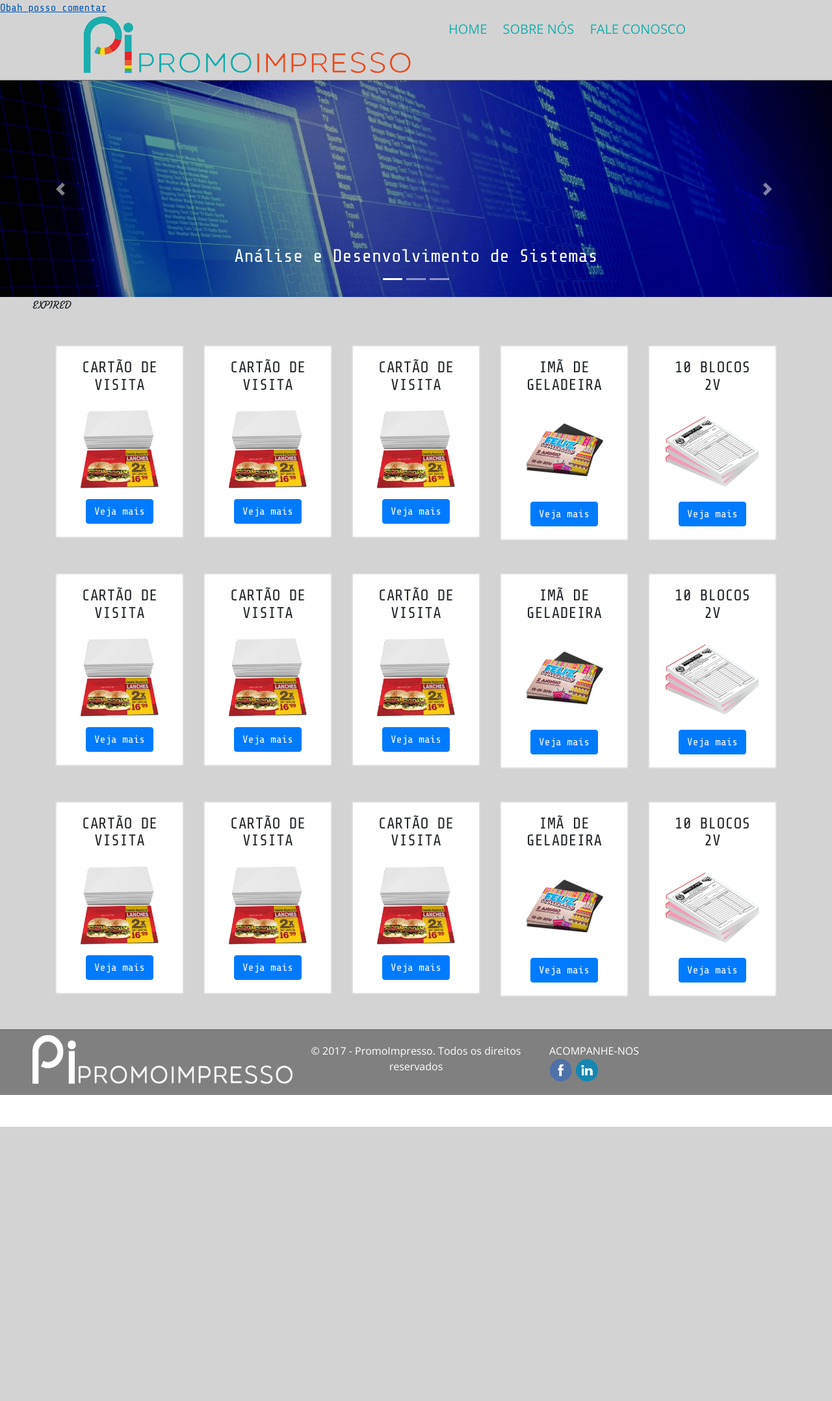
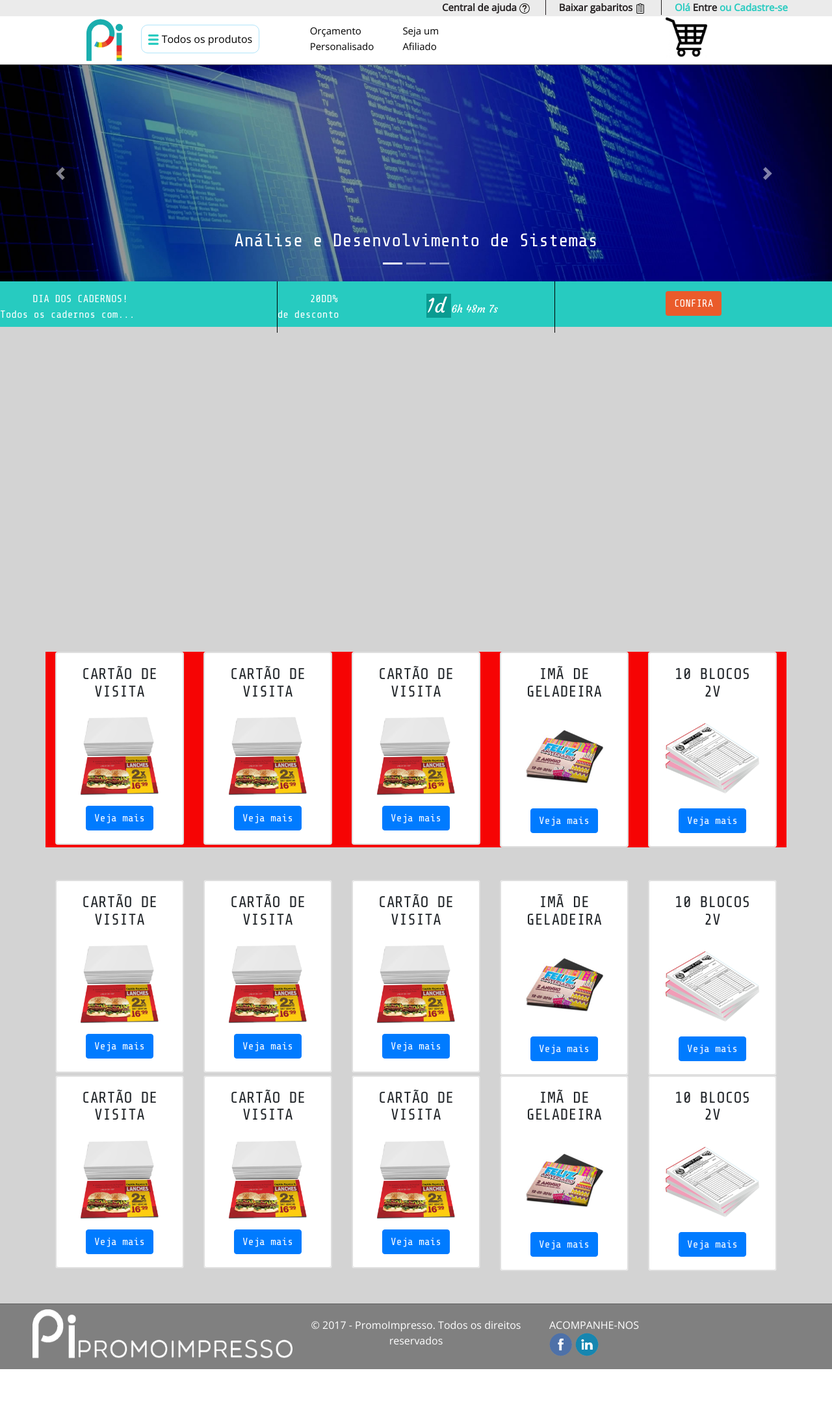
Before and after one commit to alisson04/teste3, a PHP site: page / in a window 1280 px wide. Shown: the whole page at 65% size. Before the commit the page ends 1734 px from the top, so only its background shows below. Run offline with PHP 8.4, Linux system fonts and the light colour scheme; some libraries are stand-ins or nearby versions; some web fonts are replaced.

Commit message:
finalizado header trabalhando no timer

```diff
--- a/_css/estilo.css
+++ b/_css/estilo.css
@@ -1,20 +1,18 @@
 @charset "UTF-8";
-@font-face{
-    font-family: 'FonteLogo';
-    src: url("../_fonts/bubblegum-sans-regular.otf");
-}
 
-/*MODAL PRODUTOS----------------------------------------------------*/
-div#exampleModalLong{/*modal de produtos*/
-    width: 100%;
-    background-color: black;
+/*DIV PROMOÇÃO----------------------------------------------------------------*/
+div#div_timer p#timer_days{
+    text-align: center;
+    display:inline;
+    background-color: #0a9b91;
+    font-size: 30px;
 }
 
 /*PRODUTOS----------------------------------------------------*/
-div.produtos{/*container de produtos*/
-    margin-top: 50px;
+div#div_produtos{/*container de produtos*/
+    margin-top: 500px;
     margin-bottom: 50px;
-    background-color: #D3D3D3;
+    background-color: #f60404;
 }
 
 img.fotosProdutos{/*tamanho das imagens dos produtos*/
@@ -39,32 +37,3 @@ a{
 a:hover{
     text-decoration: underline;
 }
-
-/* Formatação de imagens com legendas */
-figure.foto-legenda{
-    position: relative;
-    border: 8px solid white;
-    box-shadow: 1px 1px 4px black;
-}
-
-figure.foto-legenda img{
-    width: 100%;
-    height: 100%;
-}
-
-figure.foto-legenda figcaption{
-    opacity: 0;
-    position: absolute;
-    top: 0px;
-    background-color: rgba(0,0,0,0.4);
-    color: white;
-    width: 100%;
-    height: 100%;
-    padding: 10px;
-    box-sizing: border-box;
-    transition: opacity 1s;
-}
-
-figure.foto-legenda:hover figcaption{
-    opacity: 1;
-}
--- a/_css/header.css
+++ b/_css/header.css
@@ -1,27 +1,62 @@
 @charset "UTF-8";
-@font-face{
-    font-family: 'FonteLogo';
-    src: url("../_fonts/bubblegum-sans-regular.otf");
+
+div#div_topo_cabecalho{
+    height: 25px;
+    background-color: #ebebeb;
+    font-weight: bold;
+    font-size: 15px;
+    color: #231f20;
 }
 
-header#cabecalho img#icone{
-    position: relative;
-    left: 10%;
-    top: -10px;
+div#div_topo_cabecalho ul{
+    list-style: none;
+    position: absolute;
+    top: 0px;
 }
 
+nav#menuT{
+    display: block;
+}
+
+nav#menuT li{
+    display: inline-block;
+    margin-right: 20px;
+}
+
+nav#menuT a{
+    color: #231f20;
+}
+
+/*HEADER CABEÇALHO------------------------------------------------------------*/
 header#cabecalho{
     border-bottom: 1px #606060 solid;
     height: 100px;
-    background-color: #D3D3D3;
+    background-color: #FFFFFF;
     /*background: url("../_imagens/logo.png") no-repeat 0px 100px;*/
 }
 
-/* Formatação de imagens com legendas */
-figure.foto-legenda{
+/*ICONE CABEÇALHO-------------------------------------------------------------*/
+header#cabecalho img#icone{
     position: relative;
-    border: 8px solid white;
-    box-shadow: 1px 1px 4px black;
+    left: 30%;
+    top: 0px;
+    width: 15%;
+}
+/*BOTÃO TODOS OS PRODUTOS-----------------------------------------------------*/
+a#a_todos_os_produtos{
+    color: black;
+    border: 1px solid #b1e5fa;
+    border-top-left-radius: 10px;
+    border-top-right-radius: 10px;
+    border-bottom-right-radius: 10px;
+    border-bottom-left-radius: 10px;
+    padding: 10px 10px;
+    margin-left: 35%;
+    text-decoration: none;
+}
+
+a#a_todos_os_produtos:hover{/*HOVER*/
+    border: 2px solid #b1e5fa;
 }
 
 /* Formatação do menu*/
@@ -31,15 +66,14 @@ nav#menu{
 
 nav#menu ul{
     list-style: none;
-    text-transform: uppercase;
     position: absolute;
-    top: 20px;
-    left: 50%;
+    top: 0px;
 }
 
 nav#menu li{
     display: inline-block;
     padding: 10px;
+    margin-right: 20px;
 }
 
 nav#menu h1{
@@ -47,30 +81,21 @@ nav#menu h1{
 }
 
 nav#menu a{
-    color: #1aaeae;
+    color: black;
     text-decoration: none;
-    transition: color 0.5s;
-    font-size: 20px;
+    font-size: 15px;
 }
 
 nav#menu a:hover{
-    color: #e84f25;
+    color: #27cbc0;
     text-decoration: underline;
 }
 
-section#corpo{
-    display: block;
-    width: 500px;
-    float: left;
-    border-right: 1px solid #606060;
-    padding-right: 15px;
+img#icon_carrinho_de_compras{
+    width: 64px;
+    margin-left: 40%;
 }
 
-footer#rodape{
-    clear: both;
-    border-top: 1px solid #606060;
+img#icon_carrinho_de_compras:hover{
+    width: 70px;
 }
-
-footer#rodape p{
-    text-align: center;
-}
--- a/_javascript/parent.js
+++ /dev/null
@@ -1,4 +0,0 @@
-
-    window.closeModal = function () {
-    $('#exampleModal').modal('show');
-    };
--- a/index.php
+++ b/index.php
@@ -13,7 +13,7 @@
 
         <!--JAVASCRIPT-->
         <script language="javascript" src="_javascript/funcoes.js" ></script>
-        <script language="javascript" src="_javascript/parent.js" ></script>
+        <script language="javascript" src="_javascript/timer.js" ></script>
 
         <!-- Bootstrap CSS -->
         <link rel="stylesheet" type="text/css" href="bootstrap-4.0.0-beta/css/bootstrap.css" >
@@ -27,11 +27,10 @@
 
     <body style="font-family: 'Share Tech Mono', monospace; margin: 0px 0px 0px 0px; background-color: #D3D3D3;">
         <!--HEADER////////////////////////////////////////////////////////
-        <iframe src="modelos/header.html" name="janela" id="frame-header"
-                frameBorder="0" scrolling="no" ></iframe>-->
-
-        <!-- include -->
-        <?php $pagina="index"; include"./modelos/header.php";?>
+        <?php
+        $pagina = "index";
+        include"./modelos/header.php";
+        ?>
 
         <!--CAROUSEL////////////////////////////////////////////////////////-->
         <div id="carouselExampleIndicators" class="carousel slide" data-ride="carousel">
@@ -70,42 +69,32 @@
             </a>
         </div>
 
-        <!-- Display the countdown timer in an element -->
-        <p id="demo"style="font-family: 'Courgette', cursive;"></p>
 
-        <script>
-            // Set the date we're counting down to
-            var countDownDate = new Date("Oct 14, 2017 23:59:59").getTime();
-
-            // Update the count down every 1 second
-            var x = setInterval(function () {
-
-                // Get todays date and time
-                var now = new Date().getTime();
-
-                // Find the distance between now an the count down date
-                var distance = countDownDate - now;
-
-                // Time calculations for days, hours, minutes and seconds
-                var days = Math.floor(distance / (1000 * 60 * 60 * 24));
-                var hours = Math.floor((distance % (1000 * 60 * 60 * 24)) / (1000 * 60 * 60));
-                var minutes = Math.floor((distance % (1000 * 60 * 60)) / (1000 * 60));
-                var seconds = Math.floor((distance % (1000 * 60)) / 1000);
-
-                // Display the result in the element with id="demo"
-                document.getElementById("demo").innerHTML = days + "d " + hours + "h "
-                        + minutes + "m " + seconds + "s ";
-
-                // If the count down is finished, write some text
-                if (distance < 0) {
-                    clearInterval(x);
-                    document.getElementById("demo").innerHTML = "EXPIRED";
-                }
-            }, 1000);
-        </script>
+        <!--Timer///////////////////////////////////////////////////////////-->
+        <div id="div_promocao" class="row no-gutters" style="height: 70px; background-color: #27cbc0; color: white;">
+            <div class="col-4 text-center" style="border-right: 1px solid black; padding-top: 15px;">
+                <p class="text-left">DIA DOS CADERNOS!<br/> Todos os cadernos com...</p>
+            </div>
+            <div class="col-4 text-center" style=" padding-top: 15px;">
+                <div class="row no-gutters">
+                    <div class="col-4 text-center">
+                        <p>20DD%<br/> de  desconto</p>
+                    </div>
+                    <div id="div_timer" class="col-8 text-center">
+                        <p id="timer_days"style="font-family: 'Courgette', cursive; "></p>
+                        <p id="timer_hours"style="font-family: 'Courgette', cursive; text-align: center; display:inline;"></p>
+                        <p id="timer_mins"style="font-family: 'Courgette', cursive; text-align: center; display:inline;"></p>
+                        <p id="timer_secs"style="font-family: 'Courgette', cursive; text-align: center; display:inline;"></p>
+                    </div>
+                </div>
+            </div>
+            <div class="col-4 text-center" style="border-left: 1px solid black; padding-top: 15px;">
+                <button type="button" class="btn" style="background-color: #ea5b2b; color: white;">CONFIRA</button>
+            </div>
+        </div>
 
         <!--PRODUTOS////////////////////////////////////////////////////////-->
-        <div class="container produtos">
+        <div id="div_produtos" class="container produtos">
             <div class="row justify-content-md-center">
                 <div class="col">
                     <div class="card produtosHover" >
--- a/modelos/header.php
+++ b/modelos/header.php
@@ -6,46 +6,59 @@
 
         <!--CSS-->
         <link rel="stylesheet" type="text/css" href="_css/header.css"/>
-
         <!-- Bootstrap CSS -->
         <link rel="stylesheet" type="text/css" href="bootstrap-4.0.0-beta/css/bootstrap.css" >
-
         <!--fonte Google-->
         <link href="https://fonts.googleapis.com/css?family=Open+Sans" rel="stylesheet">
-
-
         <!--JAVASCRIPT-->
         <script language="javascript" src="_javascript/funcoes.js" ></script>
 
-        <script>
-
-            window.closeModal = function () {
-                $('#exampleModal').modal('show');
-            };
-
-        </script>
-
+        <!--window.closeModal = function () {$('#exampleModal').modal('show');};
+        <a href="#" onclick="closeModal();" style="padding-top:10px;" target="_parent">Obah posso comentar</a>-->
     </head>
 
     <body style="margin: 0px 0px 0px 0px;">
-
-        <a href="#" onclick="closeModal();" style="padding-top:10px;" target="_parent">Obah posso comentar</a>
-        <header id="cabecalho">
-            <!--LOGO CABECALHO-->
-            <img id="icone" src="_imagens/logoNome.png" alt="Logo"/>
-
+        <header id="cabecalho" style="font-family: 'Open Sans', sans-serif;">
+            <!--TOPO DO CABEÇALHO-->
+            <div id="div_topo_cabecalho" class="row no-gutters">
                 <!--MENU PRINCIPAL-->
-            <nav id="menu" onmouseout="mudaFoto('../_imagens/logo.png')" style="font-family: 'Open Sans', sans-serif;">﻿
-                <h1>Menu Principal</h1>
+                <div class="col-6">
+                </div>
+                <div class="col-6">
+                    <nav id="menuT" style="font-family: 'Open Sans', sans-serif;">﻿
                         <ul>
-                    <li><a href="index.php" target="_parent">Home</a></li>
-                    <li><a href="sobre-nos.html" target="_parent">Sobre nós</a></li>
-                    <li><a href="fale-conosco.html" target="_parent">Fale conosco</a></li>
+                            <li id="">
+                                <a href="produto-cartao-de-visita.html" target="_parent"
+                                   style=" text-align: right;">Central de ajuda
+                                    <img id="icon_interrogacao" class="icon"
+                                         src="_imagens/icon/icon_interrogacao.png" alt="icon_interrogacao"
+                                         style="width: 16px; left: 0px; top: 0px;"/> </a>
+                            </li>
+                            <li style="border-left: 1px solid #231f20;"><a href="sobre-nos.html" target="_parent" style=" padding-left: 20px;
+                                   color: #231f20;"> Baixar gabaritos
+                                    <img id="icon_interrogacao" class="icon"
+                                                          src="_imagens/icon/icon_report.png" alt="icon_interrogacao"
+                                                          style="width: 16px; left: 0px; top: 0px;"/> </a>
+                            </li>
+                            <li style="border-left: 1px solid #231f20; padding-left: 20px; color: #27cbc0;">Olá
+                                <a href="#"> Entre</a> ou <a href="#" style="color: #27cbc0;">Cadastre-se</a>
+                            </li>
                         </ul>
                     </nav>
-        </header>
+                </div>
+            </div>
+            <div class="row no-gutters" style="height: 75px;">
+                <div class="col" style="width: 25%;">
+                    <!--LOGO CABECALHO-->
+                    <img id="icone" src="_imagens/logo.png" alt="Logo"/>
 
-        <!-- Modal -->
+                    <!-- MODAL PRODUTOS-->
+                    <a id="a_todos_os_produtos" href="#"  data-toggle="modal" data-target="#exampleModal"
+                       style="font-family: 'Open Sans', sans-serif;">
+                        <img id="icone" class="icon" src="_imagens/icon/menu.png" alt="icon_menu" style="width: 16px;
+                             left: 0px; top: 0px;"/>
+                        Todos os produtos
+                    </a>
                     <div class="modal fade" id="exampleModal" tabindex="-1" role="dialog" aria-labelledby="exampleModalLabel"
                          aria-hidden="true" style="font-family: 'Courgette', cursive;">
                         <div class="modal-dialog" role="document" style="margin: 0px 0px 0px 0px;">
@@ -56,8 +69,7 @@
                                         <span aria-hidden="true">&times;</span>
                                     </button>
                                 </div>
-                    <div class="modal-body" style="height: 1000px">
-
+                                <div class="modal-body" style="height: 500px">
                                 </div>
                                 <div class="modal-footer">
                                     <button type="button" class="btn btn-secondary" data-dismiss="modal">Close</button>
@@ -66,6 +78,23 @@
                             </div>
                         </div>
                     </div>
+                </div>
+                <div class="col" style="width: 30%;">
+                    <!--MENU PRINCIPAL-->
+                    <nav id="menu" style="font-family: 'Open Sans', sans-serif;">﻿
+                        <h1>Menu Principal</h1>
+                        <ul>
+                            <li><a href="index.php" target="_parent">Orçamento <br/> Personalisado</a></li>
+                            <li><a href="sobre-nos.html" target="_parent">Seja um <br/> Afiliado</a></li>
+                        </ul>
+                    </nav>
+                </div>
+                <div class="col" style="width: 45%;"><!--Carrinhod de compras-->
+                    <img id="icon_carrinho_de_compras" class="icon" src="_imagens/icon/carrinho_de_compras.jpg"
+                         alt="icon_menu" />
+                </div>
+            </div>
+        </header>
 
         <!-- jQuery first, then Popper.js, then Bootstrap JS -->
         <script src="../_javascript/jquery-3.2.1.js" type="text/javascript"></script>
```
Also changed, not shown: _javascript/timer.js (added, +25 -0 lines), modelos/header.html (deleted, +0 -80 lines), _imagens/icon/carrinho_de_compras.jpg (added), _imagens/icon/icon_interrogacao.png (added), _imagens/icon/icon_interrogacao_azul.png (added), _imagens/icon/icon_report.png (added), _imagens/icon/menu.png (added), 1 other file. Lines whose indentation alone changed are shown as unchanged.
